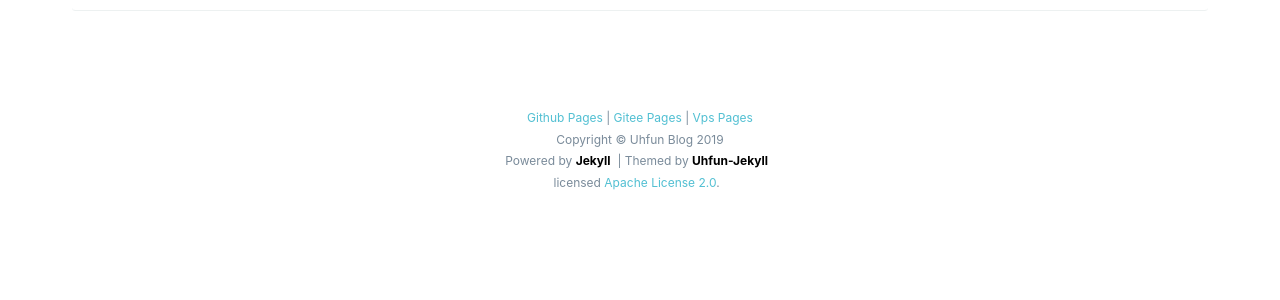
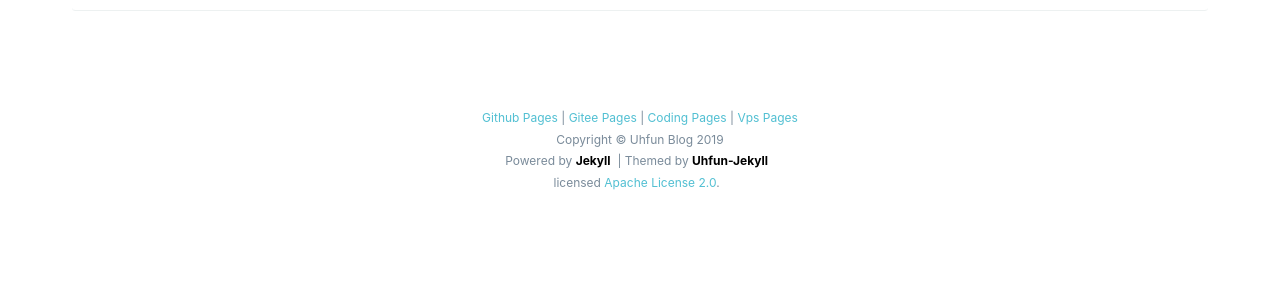
Before and after one commit to uhfun/Uhfun-Jekyll, a Jekyll site: the page built from index.html, in a window 1280 px wide. Shown: the part 755-1055 px from the top of the page. Built offline with Jekyll 4.4.1, drawn with Linux system fonts in a browser that asks for light colours; nearby versions of some CDN libraries; Markdown is read by kramdown in place of the engine named in the settings; the list of posts is cut into pages by our own code; comment, search, counter and statistics services are not loaded.

Commit message:
add coding pages

```diff
--- a/_config.yml
+++ b/_config.yml
@@ -84,6 +84,9 @@ nodes:
     name: Gitee Pages
     url: uhfun.gitee.io/uhfun-jekyll
   -
+    name: Coding Pages
+    url: blog.uhfun.cn
+  -
     name: Vps Pages
     url: www.uhfun.cn
 
```
